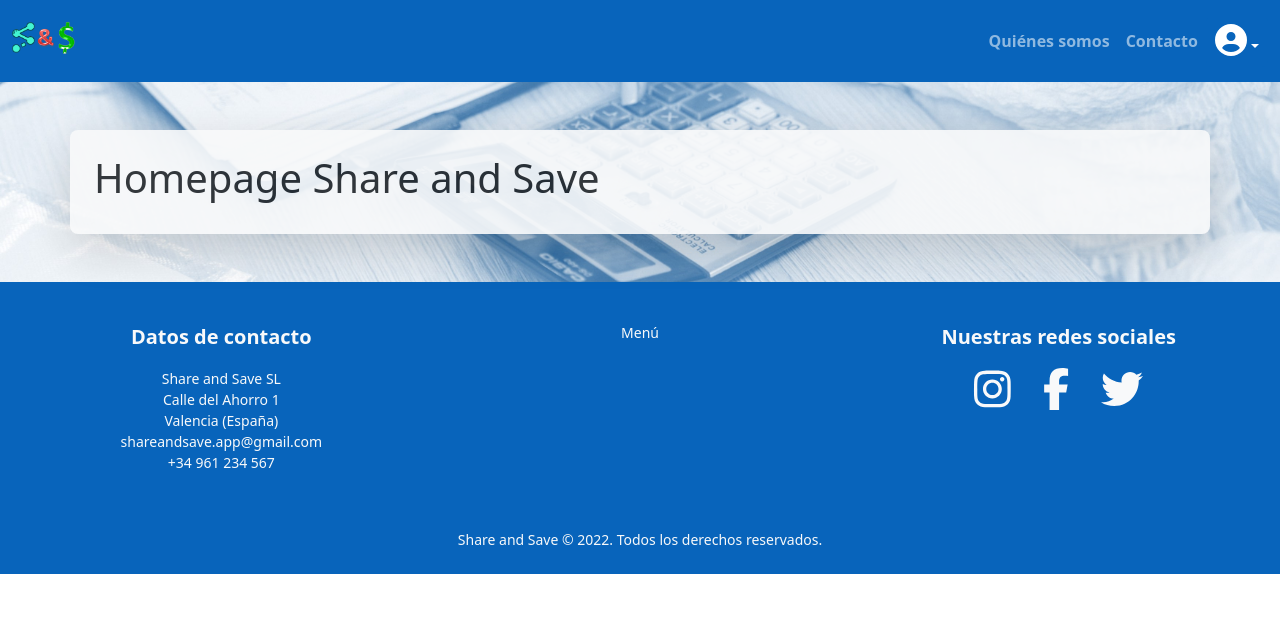
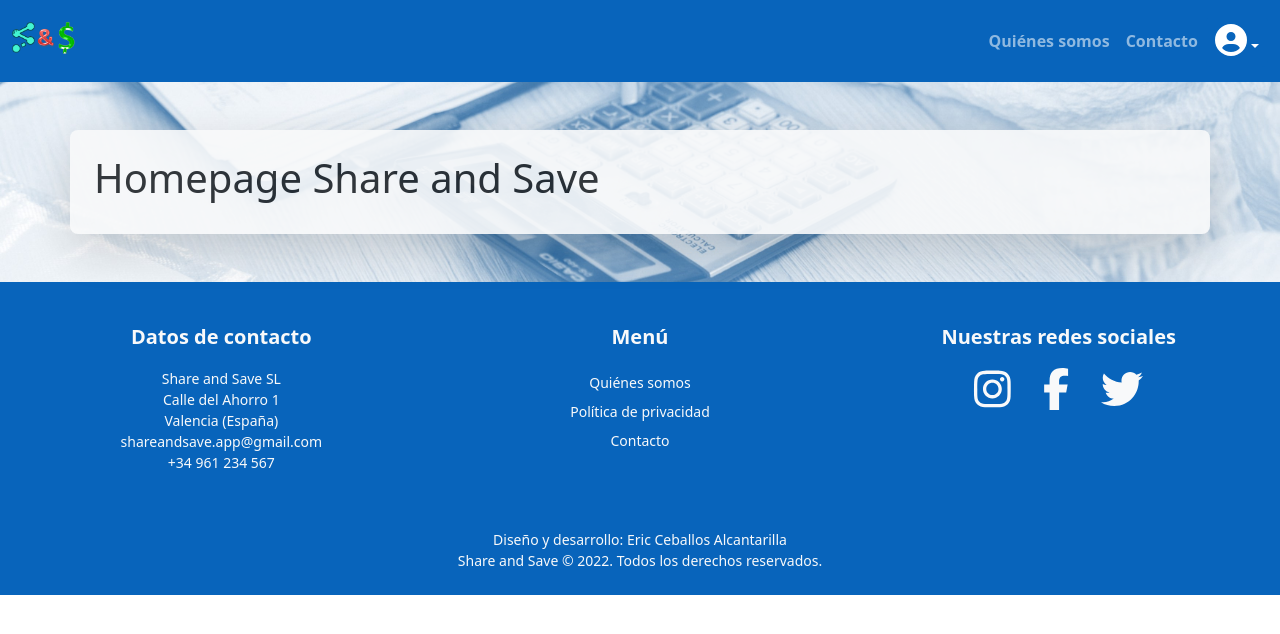
Before and after one commit to cebalc/share-and-save, a React (Create React App) app in the folder client/: page / in a window 1280 px wide. Shown: the top 634 px of the page. Built offline with nearby package versions, Linux system fonts and the light colour scheme.

Commit message:
Terminados Footer y componente de ruta NotFound

```diff
--- a/client/src/components/Footer.tsx
+++ b/client/src/components/Footer.tsx
@@ -3,6 +3,7 @@ import Container from "react-bootstrap/Container";
 import Row from "react-bootstrap/Row";
 import Col from "react-bootstrap/Col";
 import SocialNetworks from "./SocialNetworks";
+import { Link } from "react-router-dom";
 
 interface FooterProps {
 }
@@ -35,7 +36,12 @@ class Footer extends React.Component<FooterProps, FooterState> {
                                 </p>
                             </Col>
                             <Col sm={6} className="px-2 py-3 text-center">
-                                Menú
+                                <p className="lead fw-bold">Menú</p>
+                                <Container fluid className="d-flex flex-column">
+                                    <Link to="/about" className="link-light text-decoration-none d-block py-1">Quiénes somos</Link>
+                                    <Link to="/privacy-policy" className="link-light text-decoration-none d-block py-1">Política de privacidad</Link>
+                                    <Link to="/contact" className="link-light text-decoration-none d-block py-1">Contacto</Link>
+                                </Container>
                             </Col>
                         </Row>
                     </Col>
@@ -45,6 +51,7 @@ class Footer extends React.Component<FooterProps, FooterState> {
                 </Row>
                 <Row>
                     <Col className="pt-4 text-center">
+                        Diseño y desarrollo: Eric Ceballos Alcantarilla<br />
                         Share and Save &copy; 2022. Todos los derechos reservados.
                     </Col>
                 </Row>
--- a/client/src/routes/NotFound.tsx
+++ b/client/src/routes/NotFound.tsx
@@ -1,4 +1,5 @@
 import React from "react";
+import Container from "react-bootstrap/Container";
 
 interface NotFoundProps {
 }
@@ -16,7 +17,12 @@ class NotFound extends React.Component<NotFoundProps, NotFoundState> {
 
     public render(): React.ReactNode {
         return (
-            <h1>404 Not Found</h1>
+            <>
+            <h1 className="text-center">Página no encontrada</h1>
+            <Container fluid="sm" className="w-75 d-flex justify-content-center">
+                <img alt="No encontrado" src="/img/not-found.jpg" className="m-3 d-block mx-auto img-fluid" />
+            </Container>
+            </>
         );
     }
 }
```
Also changed, not shown: client/public/img/not-found.jpg (added).
